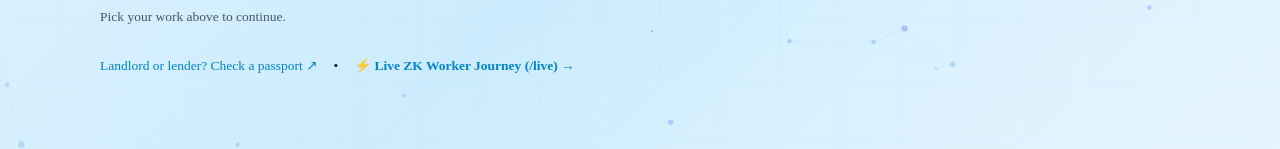
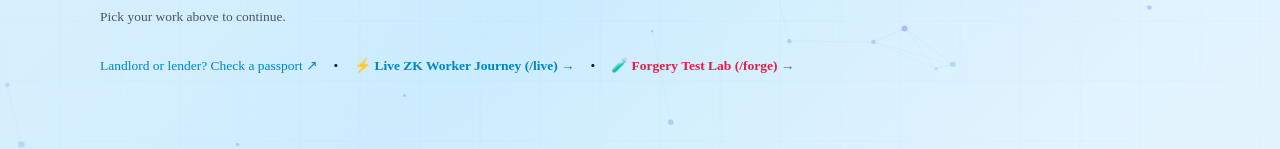
Before and after one commit to ImpactX-26/HACKBUDS, a Next.js app in the folder frontend/: page / in a window 1280 px wide. Shown: the part 519-668 px from the top of the page. Built offline with nearby package versions, Linux system fonts and the light colour scheme; no server answers.

Commit message:
feat(frontend): restore Forgery Test Lab (/forge) security testing page links on homepage and passport dashboard

```diff
--- a/frontend/app/page.tsx
+++ b/frontend/app/page.tsx
@@ -436,10 +436,12 @@ export default function Login() {
           <p className="small muted">{chosen ? t("loginDemoNote") : t("loginPickFirst")}</p>
         </section>
 
-        <p className="small" style={{ position: "relative", zIndex: 1, display: "flex", gap: "16px", alignItems: "center" }}>
+        <p className="small" style={{ position: "relative", zIndex: 1, display: "flex", gap: "16px", alignItems: "center", flexWrap: "wrap" }}>
           <Link href="/verify" target="_blank" rel="noopener noreferrer">{t("lenderLink")} ↗</Link>
           <span>•</span>
           <Link href="/live" style={{ fontWeight: 700, color: "#0284c7" }}>⚡ Live ZK Worker Journey (/live) →</Link>
+          <span>•</span>
+          <Link href="/forge" style={{ fontWeight: 700, color: "#e11d48" }}>🧪 Forgery Test Lab (/forge) →</Link>
         </p>
       </main>
     </>
--- a/frontend/app/passport/page.tsx
+++ b/frontend/app/passport/page.tsx
@@ -735,6 +735,10 @@ export default function PassportPage() {
               <Link href="/live" className="btn alt linkbtn" style={{ padding: "12px 20px", fontSize: "14px", display: "inline-flex", alignItems: "center", gap: "6px", color: "#0284c7" }}>
                 <span>⚡ Live ZK Journey (/live)</span>
               </Link>
+
+              <Link href="/forge" className="btn alt linkbtn" style={{ padding: "12px 20px", fontSize: "14px", display: "inline-flex", alignItems: "center", gap: "6px", color: "#e11d48" }}>
+                <span>🧪 {t("testLabLink")}</span>
+              </Link>
             </div>
           </section>
         </>
```
